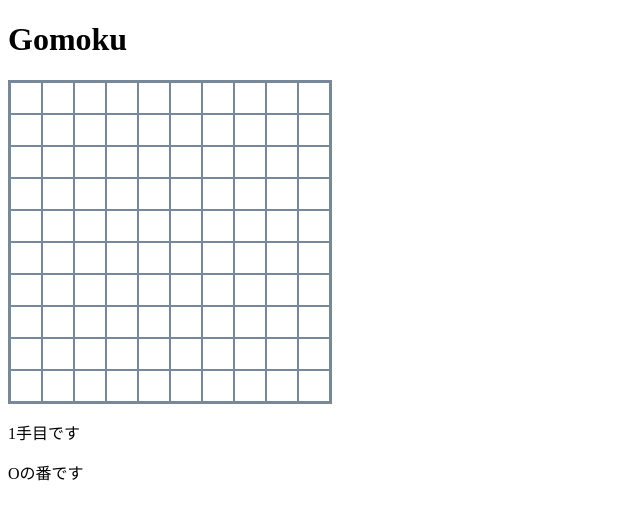
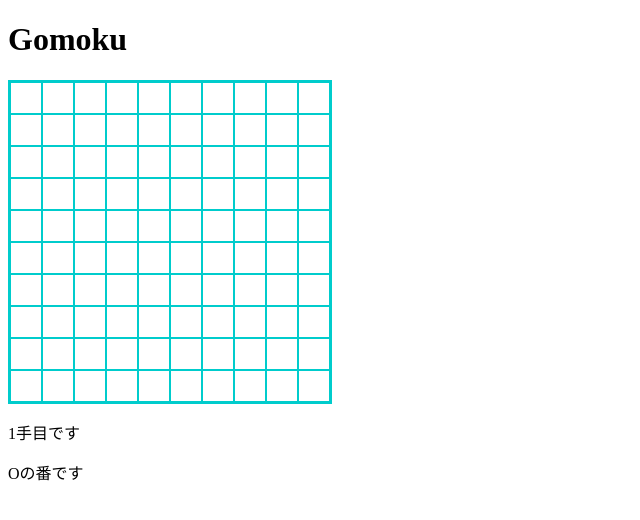
Before and after one commit to azureleaf/gomoku-vue, a Vue app: page / in a window 1280 px wide. Shown: the top 520 px of the page, without its empty margins (0-640 px from the left). Built offline with nearby package versions, Linux system fonts and the light colour scheme.

Commit message:
style: Channge the writing order of the lines in X

```diff
--- a/src/components/Board.vue
+++ b/src/components/Board.vue
@@ -35,5 +35,5 @@ div.board
   display inline-block
   margin 0
   padding 0
-  border solid 2px lightslategray
+  border solid 2px #00cccc
 </style>
--- a/src/components/Square.vue
+++ b/src/components/Square.vue
@@ -62,5 +62,5 @@ span.square
   font-weight bold
   text-align center
   vertical-align middle
-  border solid 1px lightslategray
+  border solid 1px #00cccc
 </style>
--- a/src/components/SymbolX.vue
+++ b/src/components/SymbolX.vue
@@ -22,7 +22,7 @@ export default {
     let cross2 = document.getElementById("cross2-" + this.pos);
     cross2.setAttribute(
       "d",
-      `M ${padding},${padding + 2 * r} L ${r * 2 + padding},${padding} `
+      `M ${padding + 2 * r},${padding} L ${padding},${padding + 2 * r} `
     );
     [cross1, cross2].forEach(stroke => {
       stroke.setAttribute("stroke", "blue");
```
